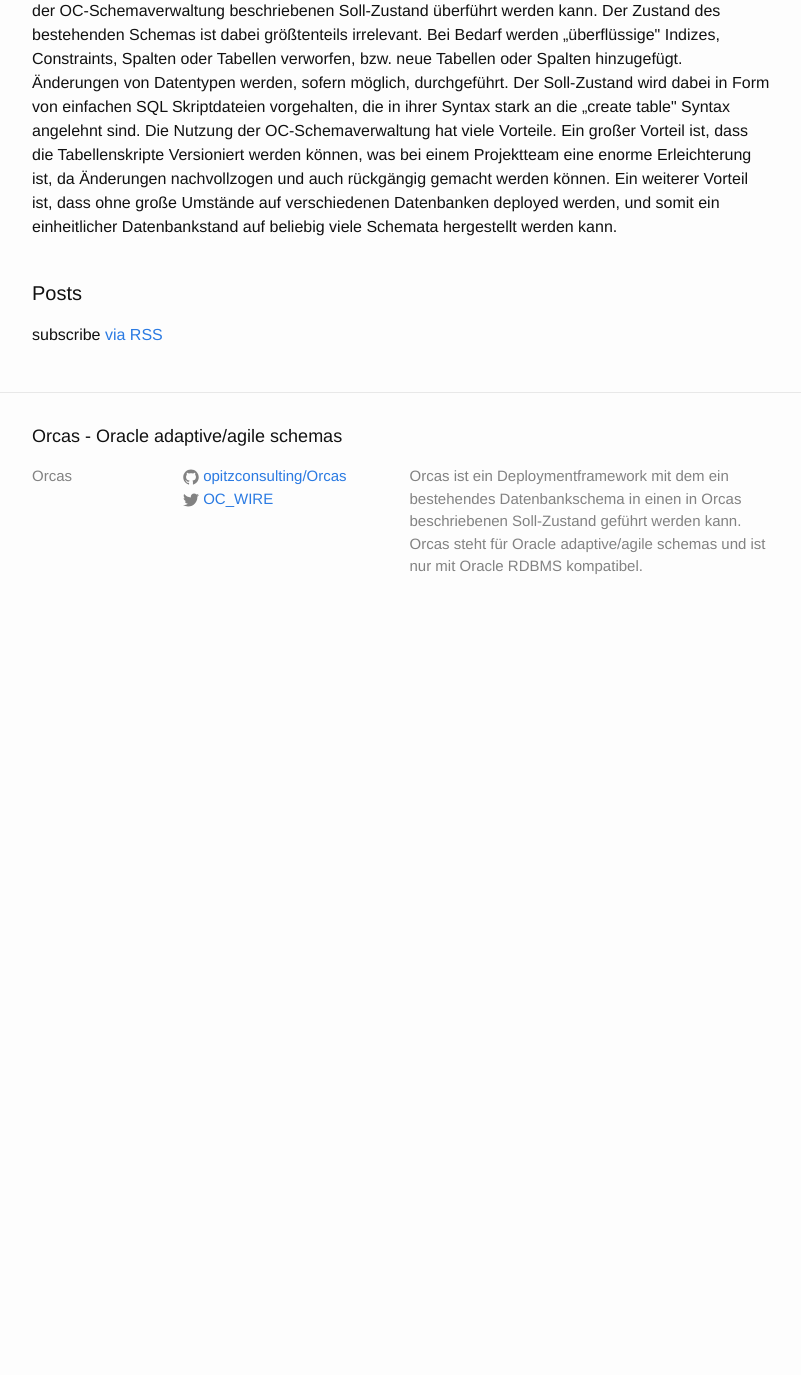
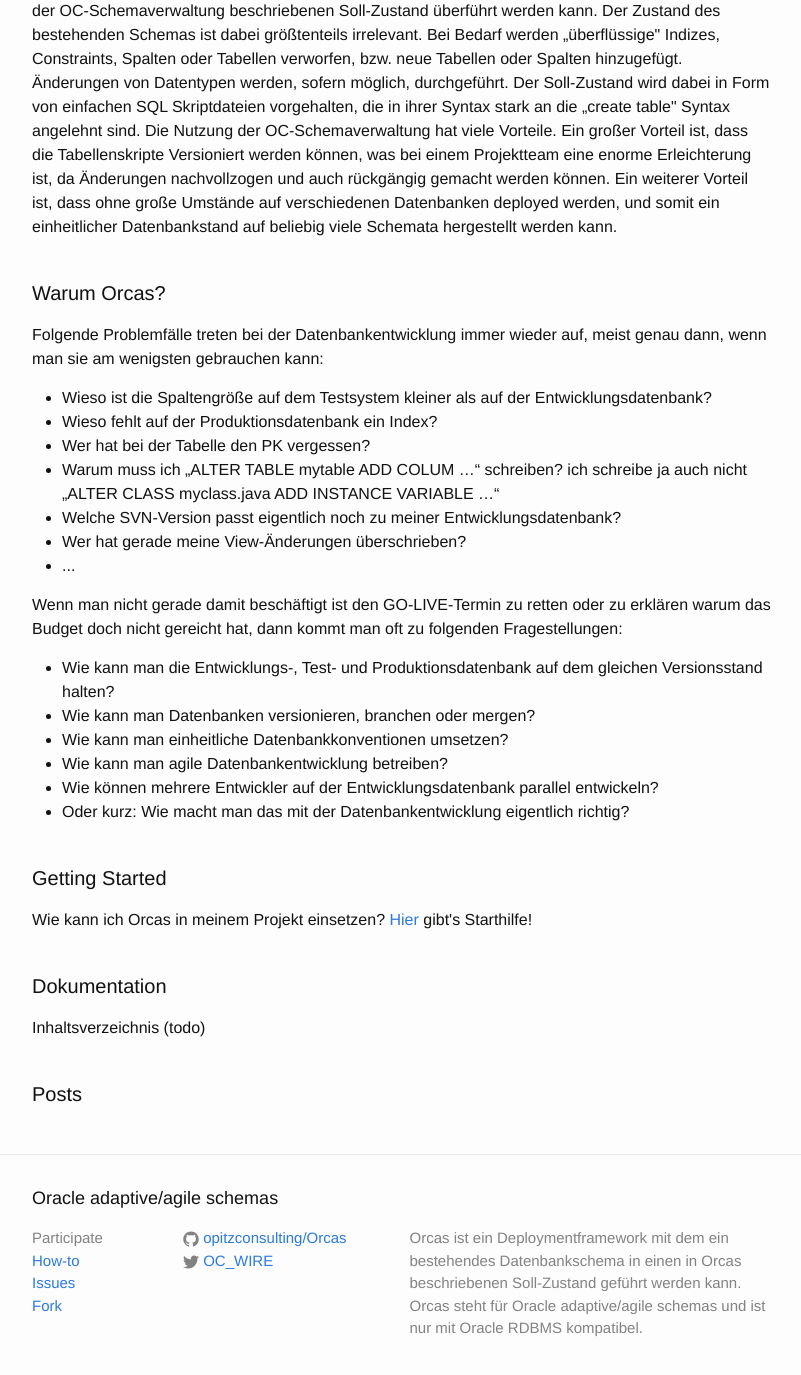
Before and after one commit to opitzconsulting/orcas, a Jekyll site: the page built from index.html, in a window 1280 px wide and 1400 px high, scrolled down 282 px. Shown: the top 1375 px of the window, without its empty margins (238-1039 px from the left). Built offline with Jekyll 4.4.1, drawn with Linux system fonts in a browser that asks for light colours; before the commit the page ends 920 px from its top, so only the background shows below that.

Commit message:
added getting-started and participate html pages; edited config, header, footer; more text for index.html

```diff
--- a/_config.yml
+++ b/_config.yml
@@ -1,7 +1,6 @@
 # Site settings
 title: Orcas
-subtitle: "- Oracle adaptive/agile schemas"
-#email: your-email@domain.com
+subtitle: "Oracle adaptive/agile schemas"
 description: >
  Orcas ist ein Deploymentframework mit dem ein bestehendes Datenbankschema in einen in Orcas
  beschriebenen Soll-Zustand geführt werden kann. Orcas steht für Oracle adaptive/agile schemas und
@@ -10,6 +9,8 @@
 #url: "http://yourdomain.com" # the base hostname & protocol for your site
 twitter_username: OC_WIRE
 github_username:  opitzconsulting/Orcas
+github_issues: https://github.com/opitzconsulting/orcas/issues
+github_fork: https://github.com/opitzconsulting/orcas/fork
 
 # Build settings
 markdown: kramdown
--- a/_includes/footer.html
+++ b/_includes/footer.html
@@ -2,13 +2,15 @@
 
   <div class="wrapper">
 
-    <h2 class="footer-heading">{{ site.title }} {{ site.subtitle }}</h2>
+    <h2 class="footer-heading">{{ site.subtitle }}</h2>
 
     <div class="footer-col-wrapper">
       <div class="footer-col  footer-col-1">
         <ul class="contact-list">
-          <li>{{ site.title }}</li>
-          <li><a href="mailto:{{ site.email }}">{{ site.email }}</a></li>
+          <li>Participate</li>
+          <li><a href="/participate">How-to</a></li>
+          <li><a href="{{ site.github_issues }}">Issues</a></li>
+          <li><a href="{{ site.github_fork }}">Fork</li>
         </ul>
       </div>
 
--- a/_includes/header.html
+++ b/_includes/header.html
@@ -15,6 +15,7 @@
         </svg>
       </a>
 
+      <!--
       <div class="trigger">
         {% for page in site.pages %}
           {% if page.title %}
@@ -22,6 +23,10 @@
           {% endif %}
         {% endfor %}
       </div>
+      -->
+      <div class="trigger">
+        <a class="page-link" href="/about">About</a>
+      </div>
     </nav>
 
   </div>
--- a/index.html
+++ b/index.html
@@ -9,6 +9,53 @@
   <p>
     Die OC-Schemaverwaltung ist ein Deploymentframework mit dem ein bestehendes Schema in einem in der OC-Schemaverwaltung beschriebenen Soll-Zustand überführt werden kann. Der Zustand des bestehenden Schemas ist dabei größtenteils irrelevant. Bei Bedarf werden „überflüssige" Indizes, Constraints, Spalten oder Tabellen verworfen, bzw. neue Tabellen oder Spalten hinzugefügt. Änderungen von Datentypen werden, sofern möglich, durchgeführt. Der Soll-Zustand wird dabei in Form von einfachen SQL Skriptdateien vorgehalten, die in ihrer Syntax stark an die „create table" Syntax angelehnt sind.
     Die Nutzung der OC-Schemaverwaltung hat viele Vorteile. Ein großer Vorteil ist, dass die Tabellenskripte Versioniert werden können, was bei einem Projektteam eine enorme Erleichterung ist, da Änderungen nachvollzogen und auch rückgängig gemacht werden können. Ein weiterer Vorteil ist, dass ohne große Umstände auf verschiedenen Datenbanken deployed werden, und somit ein einheitlicher Datenbankstand auf beliebig viele Schemata hergestellt werden kann.
+  </p>
+
+  <br/>
+
+  <h1 class="page-heading">Warum Orcas?</h1>
+
+  <p>
+    Folgende Problemfälle treten bei der Datenbankentwicklung immer wieder auf, meist genau dann, wenn man sie am wenigsten gebrauchen kann:
+  </p>
+
+  <ul>
+    <li>Wieso ist die Spaltengröße auf dem Testsystem kleiner als auf der Entwicklungsdatenbank?</li>
+    <li>Wieso fehlt auf der Produktionsdatenbank ein Index?</li>
+    <li>Wer hat bei der Tabelle den PK vergessen?</li>
+    <li>Warum muss ich „ALTER TABLE mytable ADD COLUM …“ schreiben? ich schreibe ja auch nicht „ALTER CLASS myclass.java ADD INSTANCE VARIABLE …“</li>
+    <li>Welche SVN-Version passt eigentlich noch zu meiner Entwicklungsdatenbank?</li>
+    <li>Wer hat gerade meine View-Änderungen überschrieben?</li>
+    <li>...</li>
+  </ul>
+
+  <p>
+    Wenn man nicht gerade damit beschäftigt ist den GO-LIVE-Termin zu retten oder zu erklären warum das Budget doch nicht gereicht hat, dann kommt man oft zu folgenden Fragestellungen:
+  </p>
+
+  <ul>
+    <li>Wie kann man die Entwicklungs-, Test- und Produktionsdatenbank auf dem gleichen Versionsstand halten?</li>
+    <li>Wie kann man Datenbanken versionieren, branchen oder mergen?</li>
+    <li>Wie kann man einheitliche Datenbankkonventionen umsetzen?</li>
+    <li>Wie kann man agile Datenbankentwicklung betreiben?</li>
+    <li>Wie können mehrere Entwickler auf der Entwicklungsdatenbank parallel entwickeln?</li>
+    <li>Oder kurz: Wie macht man das mit der Datenbankentwicklung eigentlich richtig?</li>
+  </ul>
+
+  <br/>
+
+  <h1 class="page-heading">Getting Started</h1>
+
+  <p>
+    Wie kann ich Orcas in meinem Projekt einsetzen? <a href="/getting-started">Hier</a> gibt's Starthilfe!
+  </p>
+
+  <br/>
+
+  <h1 class="page-heading">Dokumentation</h1>
+
+  <p>
+    Inhaltsverzeichnis (todo)
   </p>
 
   <br/>
@@ -27,6 +74,4 @@
     {% endfor %}
   </ul>
 
-  <p class="rss-subscribe">subscribe <a href="{{ "/feed.xml" | prepend: site.baseurl }}">via RSS</a></p>
-
 </div>
```
Also changed, not shown: getting-started.html (added, +7 -0 lines), participate.html (added, +7 -0 lines).
